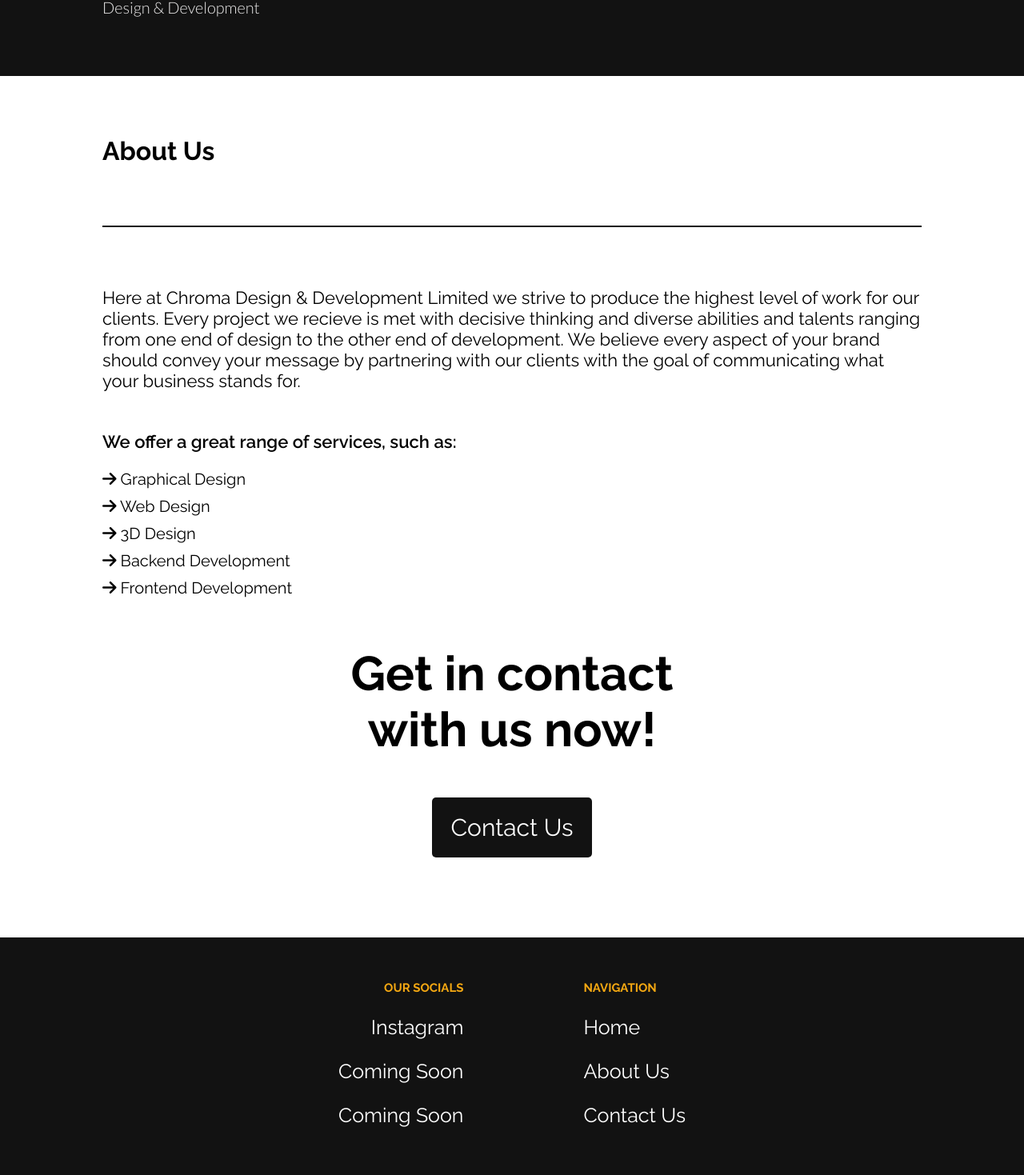
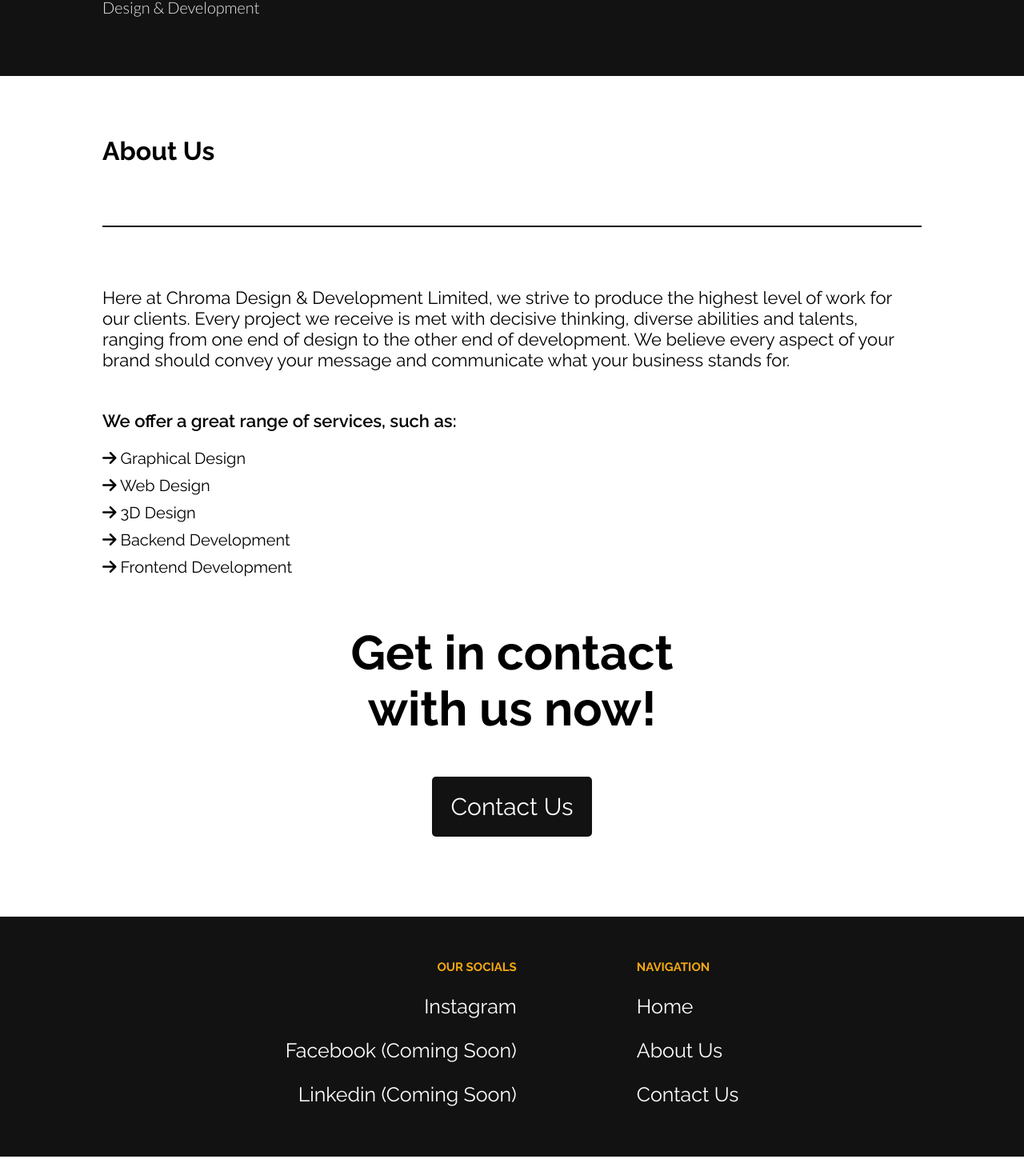
Before and after one commit to LuqiAli/chromadnd, a Next.js app: page /about in a window 1280 px wide. Shown: the part 105-1574 px from the top of the page at 80% size. After the commit the page ends 1551 px from the top, so only its background shows below. Built offline with nearby package versions, Linux system fonts and the light colour scheme.

Commit message:
Changed hero button, footer text, about text

```diff
--- a/components/Footer.jsx
+++ b/components/Footer.jsx
@@ -13,8 +13,8 @@
             Instagram
           </a>
         </p>
-        <p>Coming Soon</p>
-        <p>Coming Soon</p>
+        <p>Facebook (Coming Soon)</p>
+        <p>Linkedin (Coming Soon)</p>
       </div>
       <div className="footer-navigation">
         <p className="footer-header">NAVIGATION</p>
--- a/pages/about.js
+++ b/pages/about.js
@@ -13,12 +13,12 @@
         <h1 className="about-header">About Us</h1>
         <div className="about-header-lb"></div>
         <p className="about-text about-text-main">
-          Here at Chroma Design & Development Limited we strive to produce the
-          highest level of work for our clients. Every project we recieve is met
-          with decisive thinking and diverse abilities and talents ranging from
+          Here at Chroma Design & Development Limited, we strive to produce the
+          highest level of work for our clients. Every project we receive is met
+          with decisive thinking, diverse abilities and talents, ranging from
           one end of design to the other end of development. We believe every
-          aspect of your brand should convey your message by partnering with our
-          clients with the goal of communicating what your business stands for.
+          aspect of your brand should convey your message and communicate what
+          your business stands for.
         </p>
         <p className="about-text about-text-header">
           We offer a great range of services, such as:
--- a/styles/globals.css
+++ b/styles/globals.css
@@ -155,10 +155,10 @@
   font-size: 30px;
   text-transform: capitalize;
   border: 3px solid #50433A;
-  background-color: #F3A71290;
+  background-color: #F3A712;
   width: 250px;
   height: 85px;
-  color: #50433A;
+  color: #4B423C;
   display: flex;
   justify-content: center;
   align-items: center;
@@ -169,8 +169,8 @@
 
 .hero-button:hover {
   box-shadow: 0 0 20px #121212;
-  background-color: #F3A712;
-  color: #4B423C;
+  background-color: #F3A71290;
+  color: #50433A;
 }
 
 .page {
```
